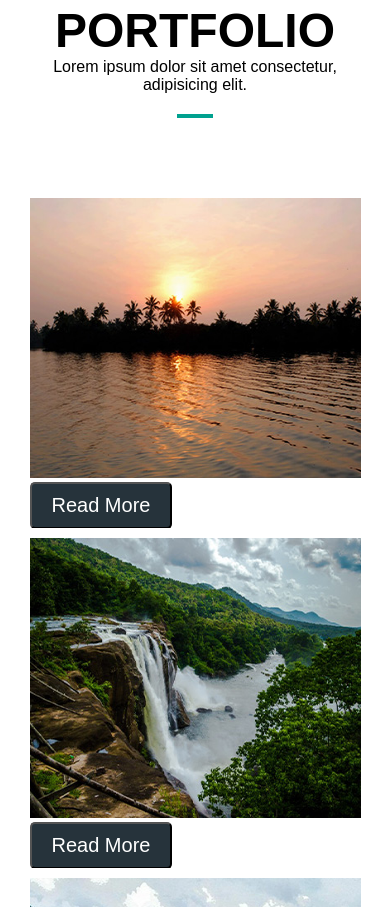
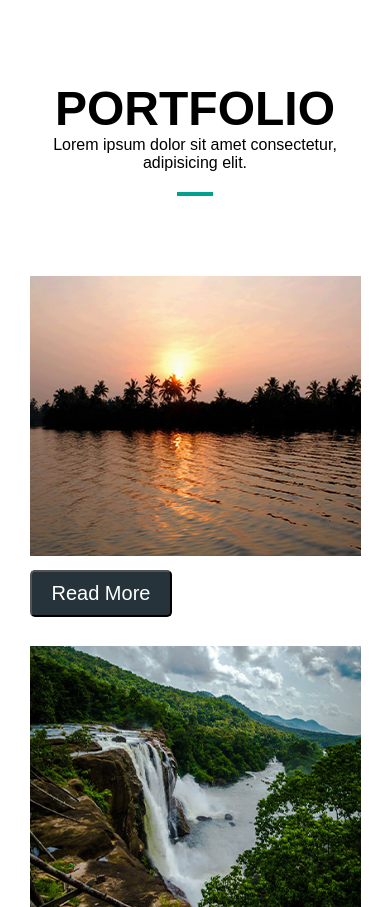
Before and after one commit to Adarsh-bot/My-Portfolio, a plain HTML site: page index.html in a window 390 px wide. Shown: the part 1657-2564 px from the top of the page. Drawn offline with Linux system fonts and the light colour scheme.

Commit message:
Update styles.css

```diff
--- a/css/styles.css
+++ b/css/styles.css
@@ -774,7 +774,7 @@
 
 .box {
   height: 300px;
-  background-color: #00a18f;
+  background:transparent;
   border: 10px solid #FFF;
   margin-top: 40px;
 }
@@ -814,7 +814,16 @@
 @media (max-width: 576px) {
 
   #portfolio {
-    height: 2240px;
+    height: 2520px;
+    padding-top: 20%;
+  }
+
+  .btn {
+    margin: 10px 0;
+  }
+
+  .box {
+    margin-bottom: 30px;
   }
 
 }
@@ -947,7 +956,11 @@
 @media (max-width: 576px) {
 
   #features {
-    height: 1090px;
+    height: 1300px;
+  }
+
+  .feature-heading {
+    font-size: 150%;
   }
 
   .feature-box1{
```
